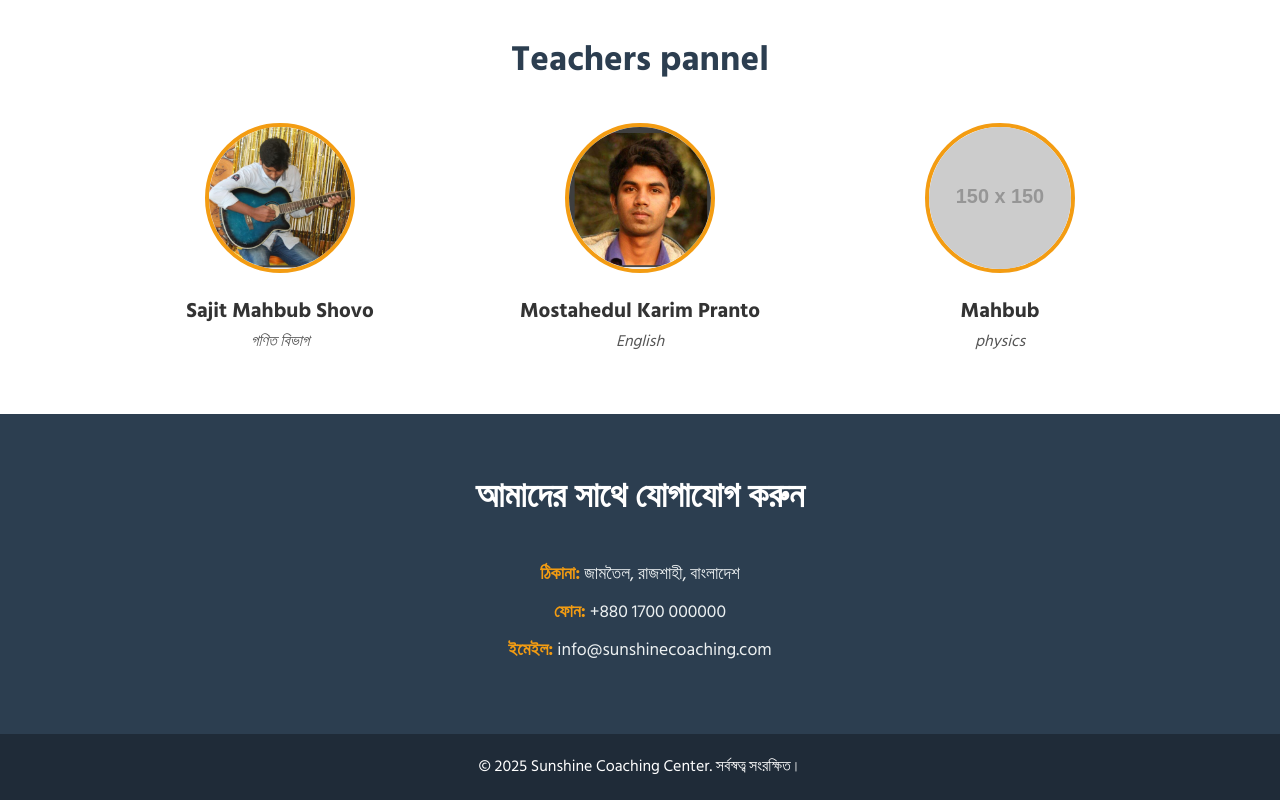
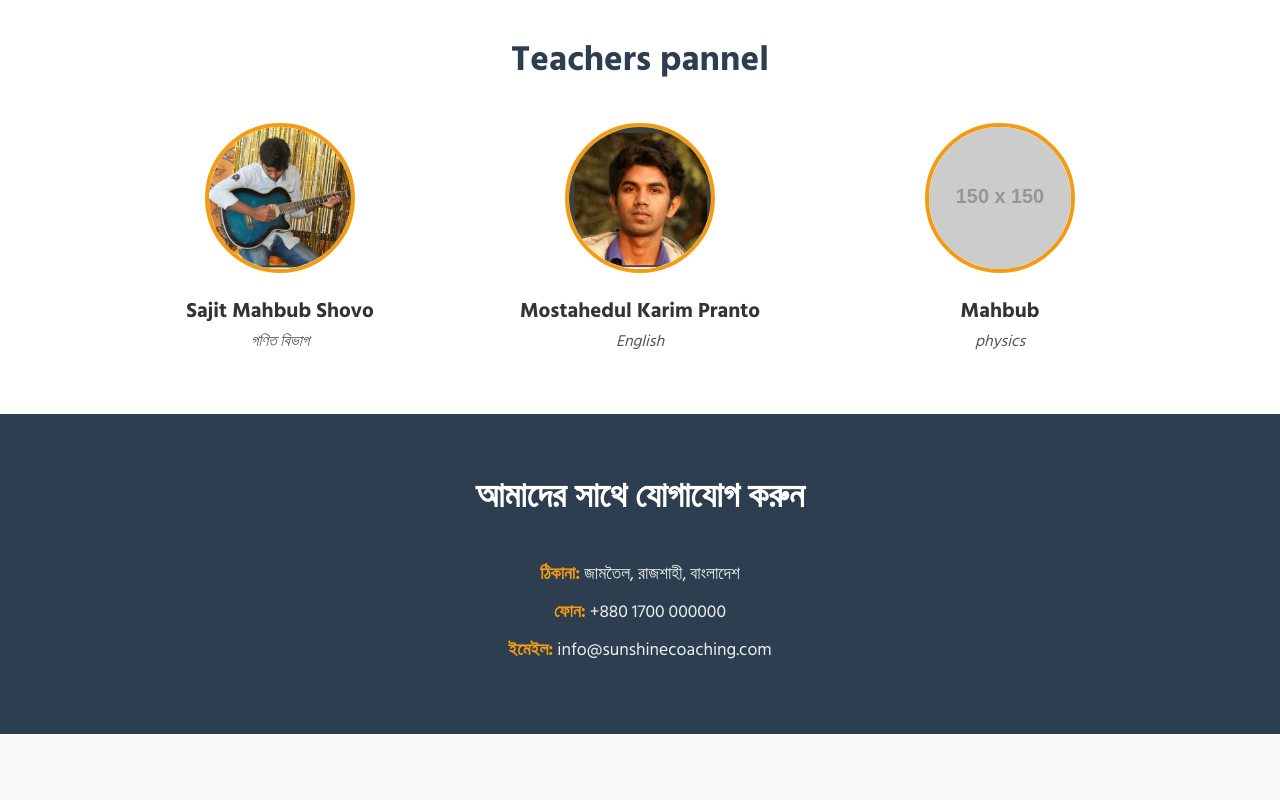
Before and after one commit to sadmanmasum4-coder/Sunshine-coahing-, a plain HTML site: page index.html in a window 1280 px wide. Shown: the part 1476-2276 px from the top of the page. After the commit the page ends 2210 px from the top, so only its background shows below. Drawn offline with Linux system fonts and the light colour scheme; placeholder pictures from the web are drawn by us.

Commit message:
Update index.html

```diff
--- a/index.html
+++ b/index.html
@@ -103,11 +103,7 @@
         </section>
     </main>
 
-    <footer>
-        <div class="container">
-            <p>&copy; 2025 Sunshine Coaching Center. সর্বস্বত্ব সংরক্ষিত।</p>
-        </div>
-    </footer>
+
 
 </body>
 
```
